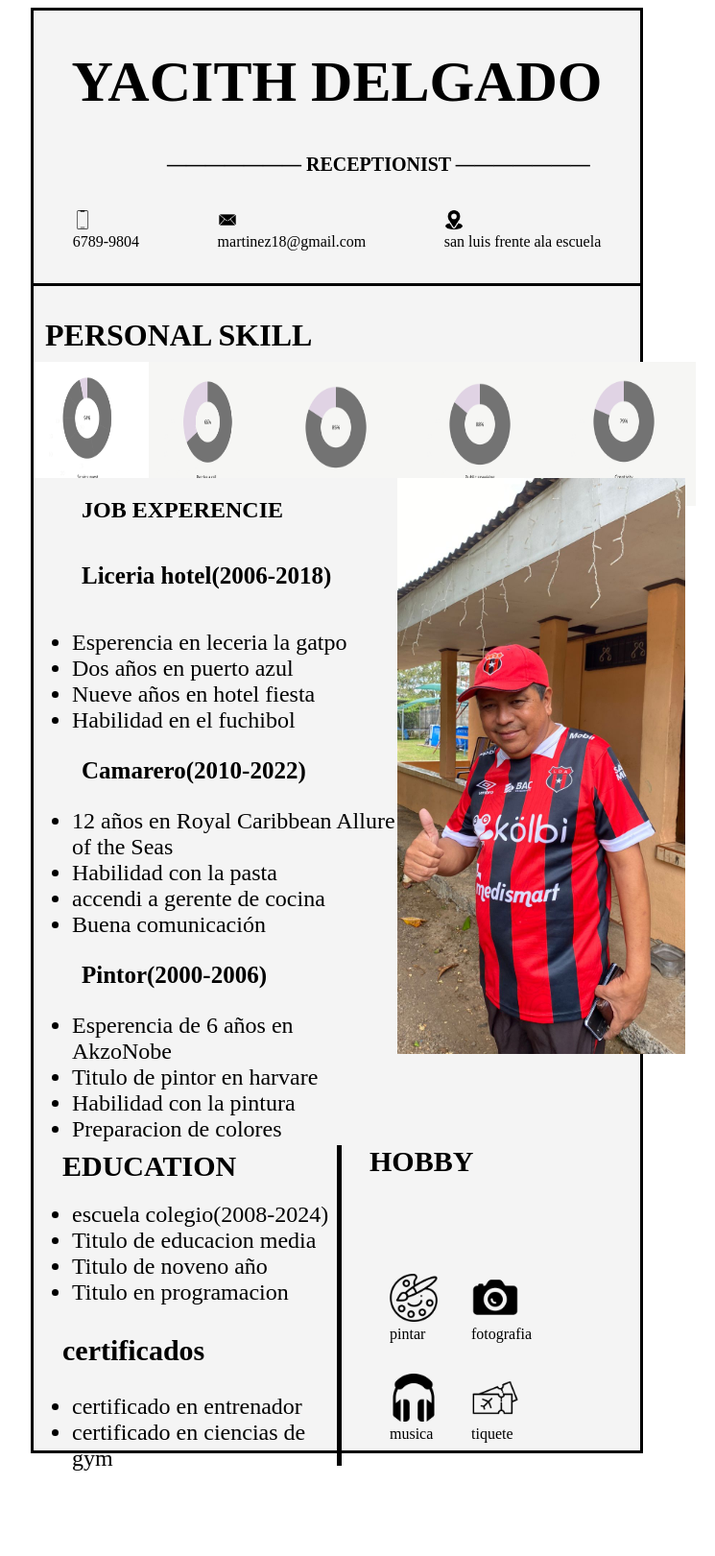
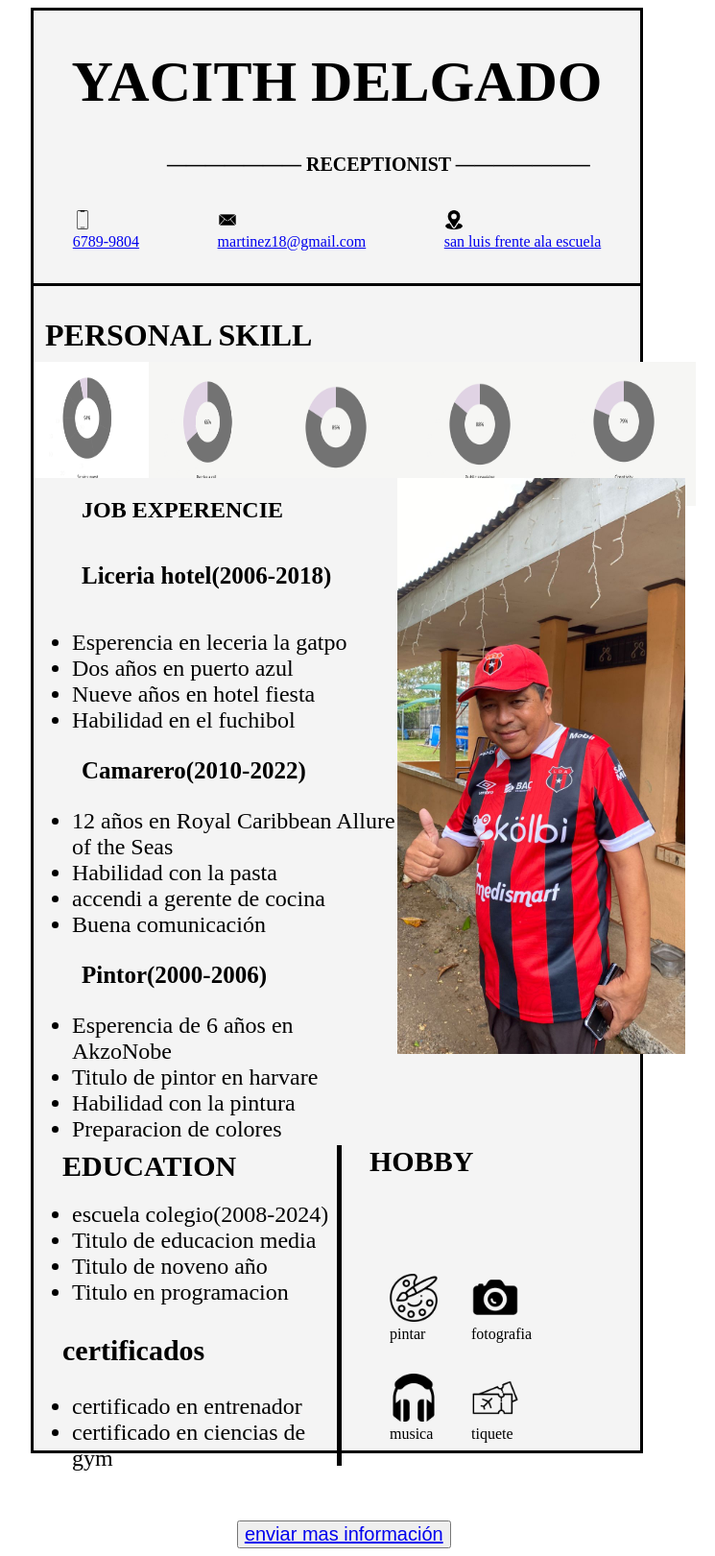
Before and after one commit to Yacith-D/proyecto1, a plain HTML site: page index.html in a window 1280 px wide. Shown: the whole page at 96% size, without its empty margins (292-1037 px from the left). Before the commit the page ends 1549 px from the top, so only its background shows below. Drawn offline with Linux system fonts and the light colour scheme.

Commit message:
cree un boton de que mande a otro index y poner funciones

```diff
--- a/index.html
+++ b/index.html
@@ -22,17 +22,17 @@
 
                 <div class="ICONO">
                     <img src="img/telefono-inteligente.png" width="20px">
-                    <div> 6789-9804</div>
+                    <div><a href="https://www.whatsapp.com/?lang=es_LA"> 6789-9804</a></div>
                 </div>
 
                 <div class="ICONO">
-                    <img src="img/correo.png" width="20px">
-                    <div>martinez18@gmail.com</div>
+                    <img src="img/correo.png"  width="20px" >
+                    <div> <a href="https://www.google.com/intl/es-419/chrome/?_gl=1*aice9g*_up*MQ..&gclid=Cj0KCQjw0MexBhD3ARIsAEI3WHKsElqdwX_fNEtQjkUFLjTW2R3Jta_qmD_WZZWia6HM9F8zLaE78sIaAlZHEALw_wcB&gclsrc=aw.ds">martinez18@gmail.com</a></div>
                 </div>
 
                 <div class="ICONO">
                     <img src="img/ubicacion.png" width="20px">
-                    <div>san luis frente ala escuela</div>
+                    <div ><a href="https://www.google.com/maps/@9.9825325,-84.7475445,3593m/data=!3m1!1e3!5m1!1e2?entry=ttu">san luis frente ala escuela</a></div>
                 </div>
 
             </div>
@@ -126,6 +126,15 @@
 
 
     </div>
+
+
+    <button id="boton"> <a href="index2.html">enviar mas información</a></button>
+
+
+
+
+
+
 </body>
 
 </html>
--- a/style.css
+++ b/style.css
@@ -181,3 +181,11 @@ margin-left: 29px;
 
 
 }
+
+#boton{
+margin-left: 42% ;
+font-size: 20px;
+margin-top: 70px;
+
+
+}
```
Also changed, not shown: index2.html (added, +12 -0 lines), main.js (added), proyecto1/index.html (added).
